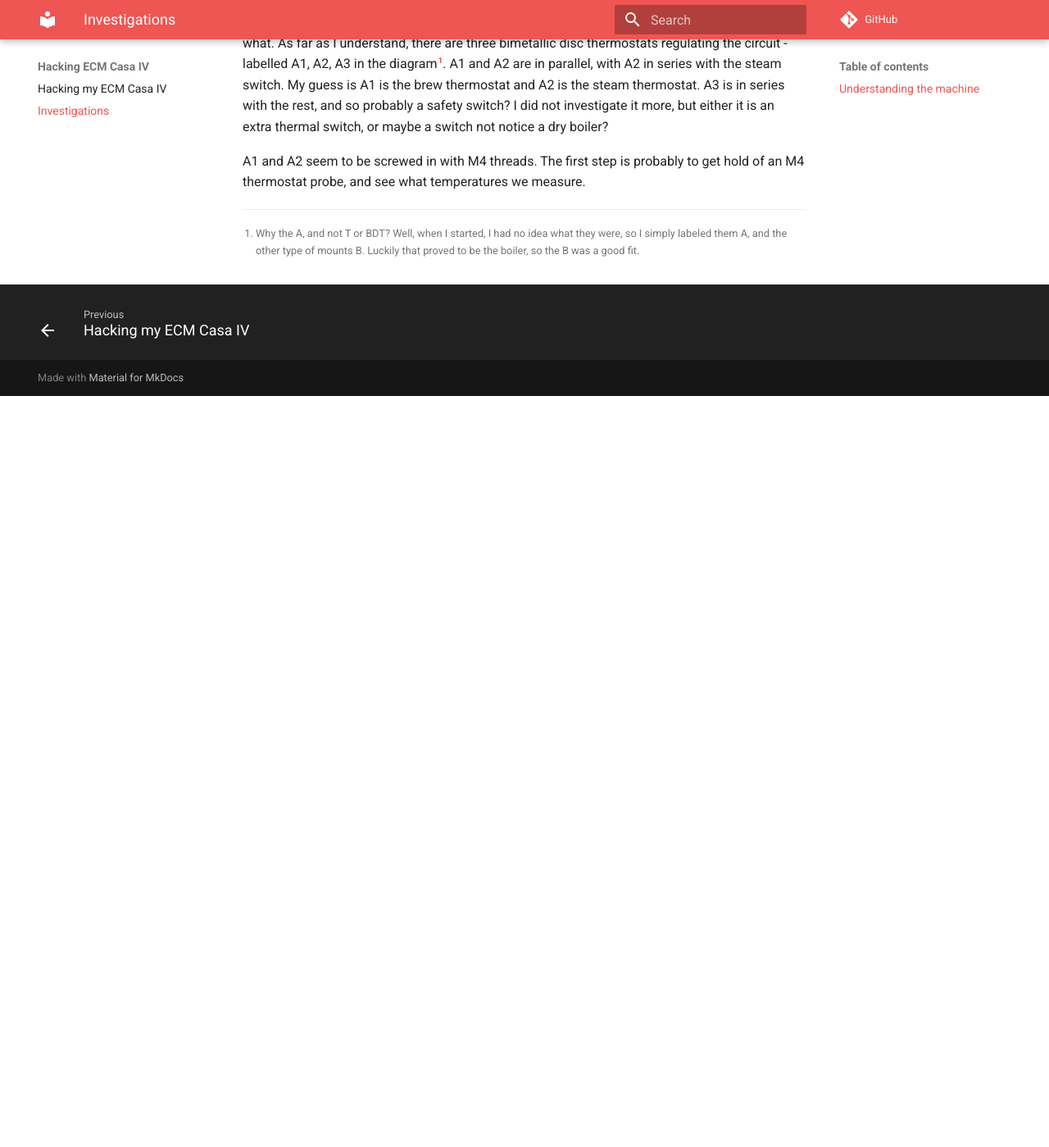
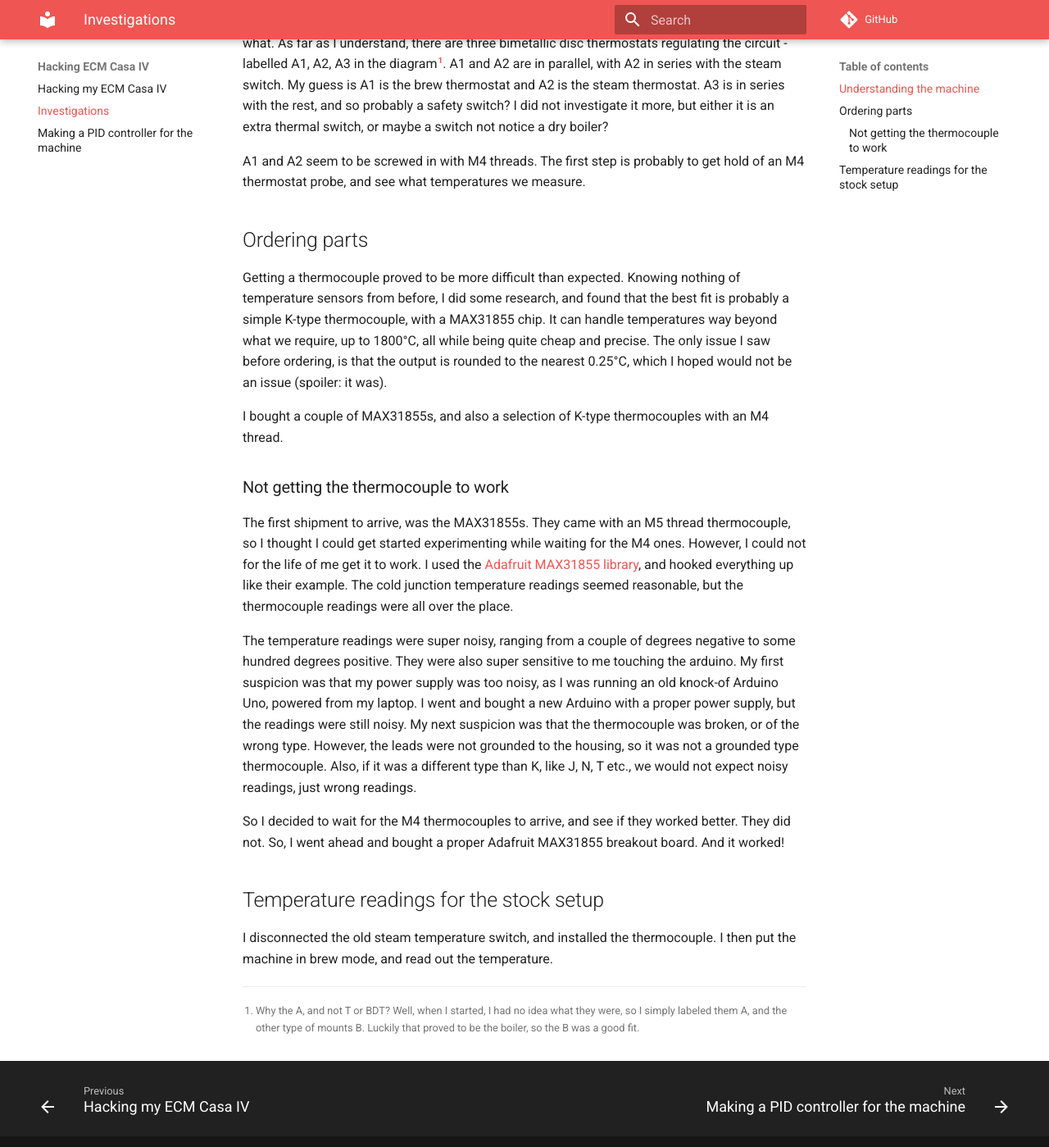
Before and after one commit to Northo/espresso-hack, an MkDocs documentation site: the page built from docs/investigation.md, in a window 1280 px wide and 1400 px high, scrolled down 1725 px. Shown: the whole window at 82% size. Built offline with MkDocs 1.6.1 and Material for MkDocs 9.7.7, drawn with Linux system fonts in a browser that asks for light colours; comment, search, counter and statistics services are not loaded; before the commit the page ends 2208 px from its top, so only the background shows below that.

Commit message:
Update on progress

````diff
--- a/docs/investigation.md
+++ b/docs/investigation.md
@@ -28,3 +28,39 @@ I did not investigate it more, but either it is an extra thermal switch, or mayb
 
 A1 and A2 seem to be screwed in with M4 threads.
 The first step is probably to get hold of an M4 thermostat probe, and see what temperatures we measure.
+
+
+## Ordering parts
+
+Getting a thermocouple proved to be more difficult than expected.
+Knowing nothing of temperature sensors from before, I did some research, and found that the best fit is probably a simple K-type thermocouple, with a MAX31855 chip.
+It can handle temperatures way beyond what we require, up to 1800°C, all while being quite cheap and precise.
+The only issue I saw before ordering, is that the output is rounded to the nearest 0.25°C, which I hoped would not be an issue (spoiler: it was).
+
+I bought a couple of MAX31855s, and also a selection of K-type thermocouples with an M4 thread.
+
+### Not getting the thermocouple to work
+
+The first shipment to arrive, was the MAX31855s.
+They came with an M5 thread thermocouple, so I thought I could get started experimenting while waiting for the M4 ones.
+However, I could not for the life of me get it to work.
+I used the [Adafruit MAX31855 library](https://docs.arduino.cc/libraries/adafruit-max31855-library/), and hooked everything up like their example.
+The cold junction temperature readings seemed reasonable, but the thermocouple readings were all over the place.
+
+The temperature readings were super noisy, ranging from a couple of degrees negative to some hundred degrees positive.
+They were also super sensitive to me touching the arduino.
+My first suspicion was that my power supply was too noisy, as I was running an old knock-of Arduino Uno, powered from my laptop.
+I went and bought a new Arduino with a proper power supply, but the readings were still noisy.
+My next suspicion was that the thermocouple was broken, or of the wrong type.
+However, the leads were not grounded to the housing, so it was not a grounded type thermocouple.
+Also, if it was a different type than K, like J, N, T etc., we would not expect noisy readings, just wrong readings.
+
+So I decided to wait for the M4 thermocouples to arrive, and see if they worked better.
+They did not.
+So, I went ahead and bought a proper Adafruit MAX31855 breakout board.
+And it worked!
+
+## Temperature readings for the stock setup
+
+I disconnected the old steam temperature switch, and installed the thermocouple.
+I then put the machine in brew mode, and read out the temperature.
--- /dev/null
+++ b/docs/making_pid.md
@@ -0,0 +1,43 @@
+# Making a PID controller for the machine
+
+With the thermocouple installed, an old LCD and relay module I had lying around, and my rusty C++, I made a first simple prototype.
+
+![](./assets/prototype_setup.jpeg)
+
+To keep things simple, the first controller only used the P-term.
+The relay was controlled using "time proportioning control", which is much better explained by Brett Beauregard in [this example](https://github.com/br3ttb/Arduino-PID-Library/blob/master/examples/PID_RelayOutput/PID_RelayOutput.ino).
+Essentially, we decide on some time interval, and then turn the relay on for a percentage of that time.
+
+```C++
+if (now - windowStartTime > WindowSize) {
+    //time to shift the Relay Window
+    windowStartTime += WindowSize;
+}
+
+if (Output < now - windowStartTime) {
+    digitalWrite(RELAY_PIN, HIGH);
+} else {
+    digitalWrite(RELAY_PIN, LOW);
+}
+```
+
+And the results were already much better than the stock setup, with the temperature oscillating within +- 1°C of the setpoint.
+
+![](./assets/temp_idling_p_only.png)
+
+## Getting lost in C++
+
+My C++ is quite rusty, and I haven't really made anything complex for an embedded system before.
+I decided I wanted to make a nice user interface, to control mode, PID parameters, setpoint, and so on.
+So I spent some time making an interface system, getting annoyed with the lack of modern C++ convenience features on the C++, and getting totally lost in abstraction levels.
+
+## The issue of the quantized sensor readings
+
+The MAX31855 outputs the temperature readings rounded to the nearest 0.25°C.
+This has a huge impact on our PID controller;
+if the PID loop is faster than the time it takes the temperature to change 0.25°C, the difference in the PID loop step is 0.
+Then, when it does tick over to the next 0.25°C, the PID controller will see a huge change in the error, and overreact.
+Two possible solutions to this are:
+
+- Run a slower PID loop
+- Filter the readings
````
Also changed, not shown: docs/assets/prototype_setup.jpeg (added), docs/assets/temp_idling_p_only.png (added), docs/assets/thermocuple_wiring.jpeg (added).
